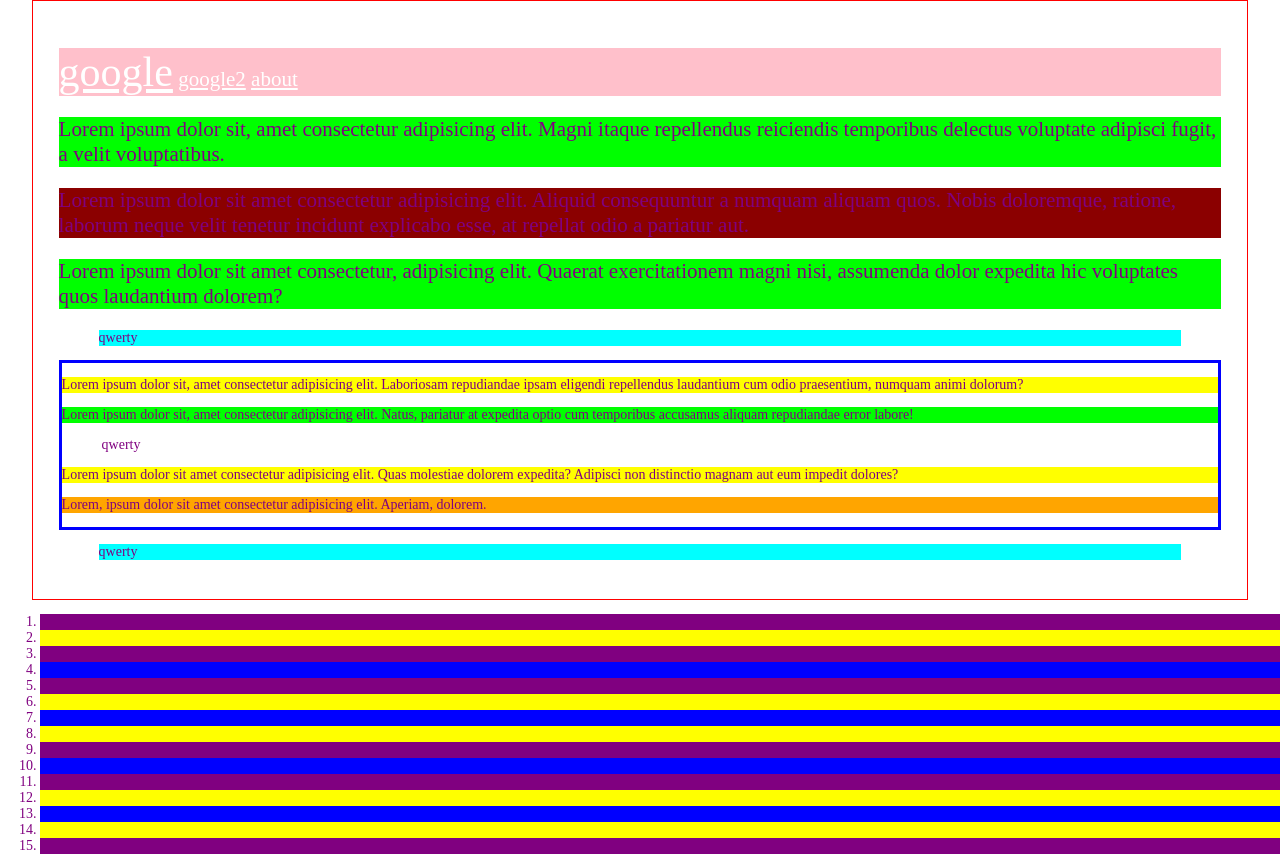
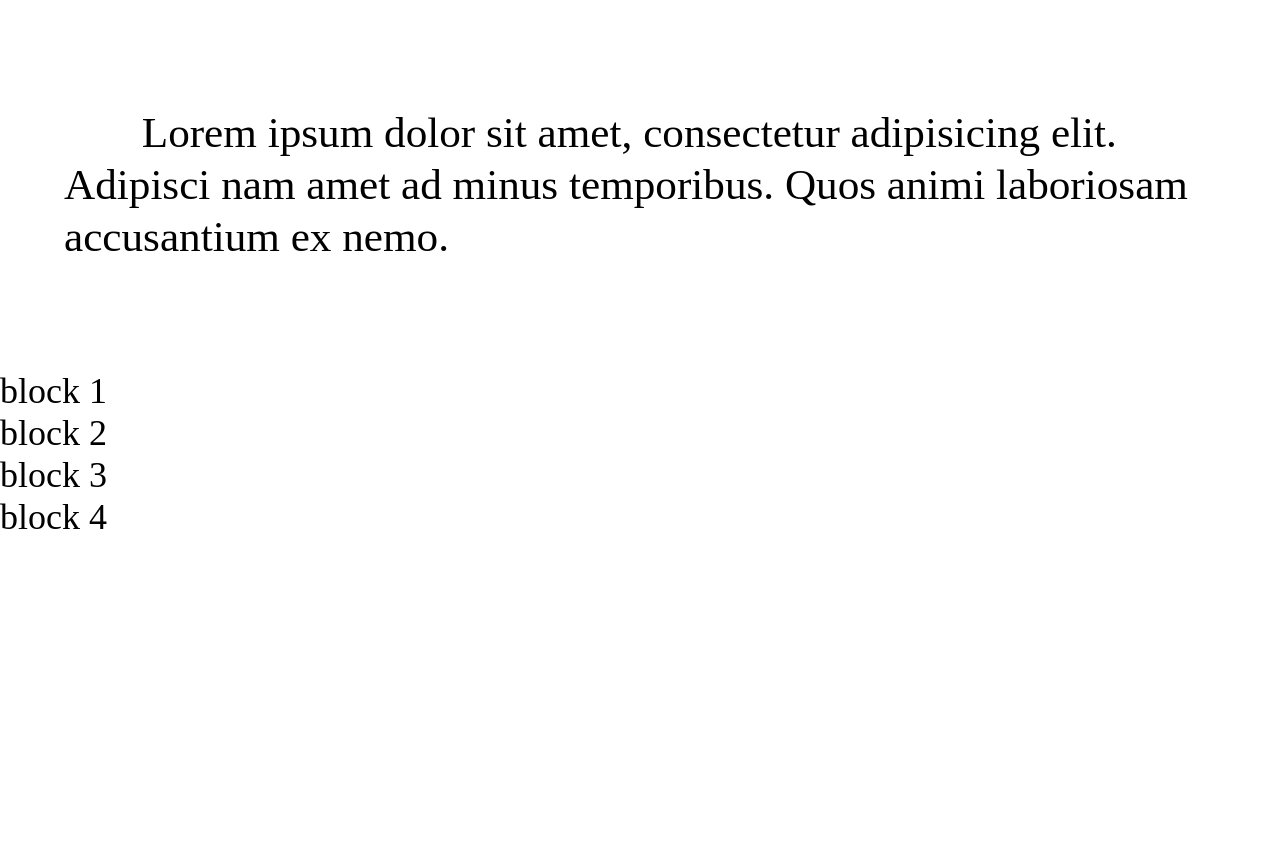
Before and after one commit to GK-Sabina/FM2023-1-FIRST-PROJECT, a plain HTML site: page index.html in a window 1280 px wide. After the commit the page ends 800 px from the top, so only its background shows below. Drawn offline with Linux system fonts and the light colour scheme.

Commit message:
Add rem & em

```diff
--- a/assets/css/style.css
+++ b/assets/css/style.css
@@ -1,78 +1,26 @@
 :root{
-    font-size: 14px;
-    color: purple;
+    font-size: 18px;
 }
-
 *{
-    box-sizing: border-box;
+box-sizing: border-box;
 }
-/* :hover{
-    color: #fff;
-} */
 body{
     padding: 0;
     margin: 0;
+}
+.container{
+font-size: 2em;
+}
+p{
+/* font-size: 3em; */
+padding: 5%;
+text-indent: 1.8em;
+font-size: 2.4rem;
+line-height: 1.2em;
+}
+.wrapper{
 
-    font-family: serif;
 }
-a{
-    color: inherit;
+.inner{
+
 }
-a:-webkit-any-link{
-    color: #fff;
-}
-a:link{
-    color: #fff;
-}
-a:visited{
-    color: #000;
-}
-a:hover{
-    color: red;
-}
-/* a:active{
-    color: blue;
-} */
-#container{
-    width: 95%;
-    padding: 2%;
-    border: 1px solid red;
-    margin: auto;
-}
-.block{
-    border: 3px solid blue;
-}
-#container p{
-    background-color: yellow;
-}
-#container p:last-child{
-    background-color: orange;
-}
-#container p:nth-child(3){
-    background-color: darkred;
-}
-#container p:nth-child(3):focus{
-    color: #fff;
-}
-#container>p{
-    background-color: pink;
-    font-size: 1.5rem;
-}
-#container p+p{
-    background-color: lime;
-}
-#container>p~blockquote{
-    background-color: aqua;
-}
-a[target="_blank"]{
-    font-size: 2em;
-}
-li:nth-child(even){
-    background-color: yellow;
-}
-li:nth-child(odd){
-    background-color: purple;
-}
-li:nth-child(3n+4){
-    background-color: blue;
-}
--- a/index.html
+++ b/index.html
@@ -7,42 +7,14 @@
     <link rel="stylesheet" href="./assets/css/style.css">
 </head>
 <body>
-    <div id="container">
-        <p>
-            <a href="https://google.com" target="_blank">google</a>
-            <a href="https://google.com">google2</a>
-            <a href="./pages/about.html">about</a>
-        </p>
-        <p>Lorem ipsum dolor sit, amet consectetur adipisicing elit. Magni itaque repellendus reiciendis temporibus delectus voluptate adipisci fugit, a velit voluptatibus.</p>
-        <p tabindex="1">
-            Lorem ipsum dolor sit amet consectetur adipisicing elit. Aliquid consequuntur a numquam aliquam quos. Nobis doloremque, ratione, laborum neque velit tenetur incidunt explicabo esse, at repellat odio a pariatur aut.</p>
-        <p>Lorem ipsum dolor sit amet consectetur, adipisicing elit. Quaerat exercitationem magni nisi, assumenda dolor expedita hic voluptates quos laudantium dolorem?</p>
-        <blockquote>qwerty</blockquote>
-        <div class="block">
-        <p>Lorem ipsum dolor sit, amet consectetur adipisicing elit. Laboriosam repudiandae ipsam eligendi repellendus laudantium cum odio praesentium, numquam animi dolorum?</p>
-        <p>Lorem ipsum dolor sit, amet consectetur adipisicing elit. Natus, pariatur at expedita optio cum temporibus accusamus aliquam repudiandae error labore!</p>
-        <blockquote>qwerty</blockquote>
-        <p>Lorem ipsum dolor sit amet consectetur adipisicing elit. Quas molestiae dolorem expedita? Adipisci non distinctio magnam aut eum impedit dolores?</p>
-        <p>Lorem, ipsum dolor sit amet consectetur adipisicing elit. Aperiam, dolorem.</p>
-        </div>
-        <blockquote>qwerty</blockquote>
+   <div class="container">
+    <p>Lorem ipsum dolor sit amet, consectetur adipisicing elit. Adipisci nam amet ad minus temporibus. Quos animi laboriosam accusantium ex nemo.</p>
+    <div class="wrapper">
+        <div class="inner">block 1</div>
+        <div class="inner">block 2</div>
+        <div class="inner">block 3</div>
+        <div class="inner">block 4</div>
     </div>
-    <ol>
-        <li></li>
-        <li></li>
-        <li></li>
-        <li></li>
-        <li></li>
-        <li></li>
-        <li></li>
-        <li></li>
-        <li></li>
-        <li></li>
-        <li></li>
-        <li></li>
-        <li></li>
-        <li></li>
-        <li></li>
-    </ol>
+   </div>
 </body>
 </html>
```
